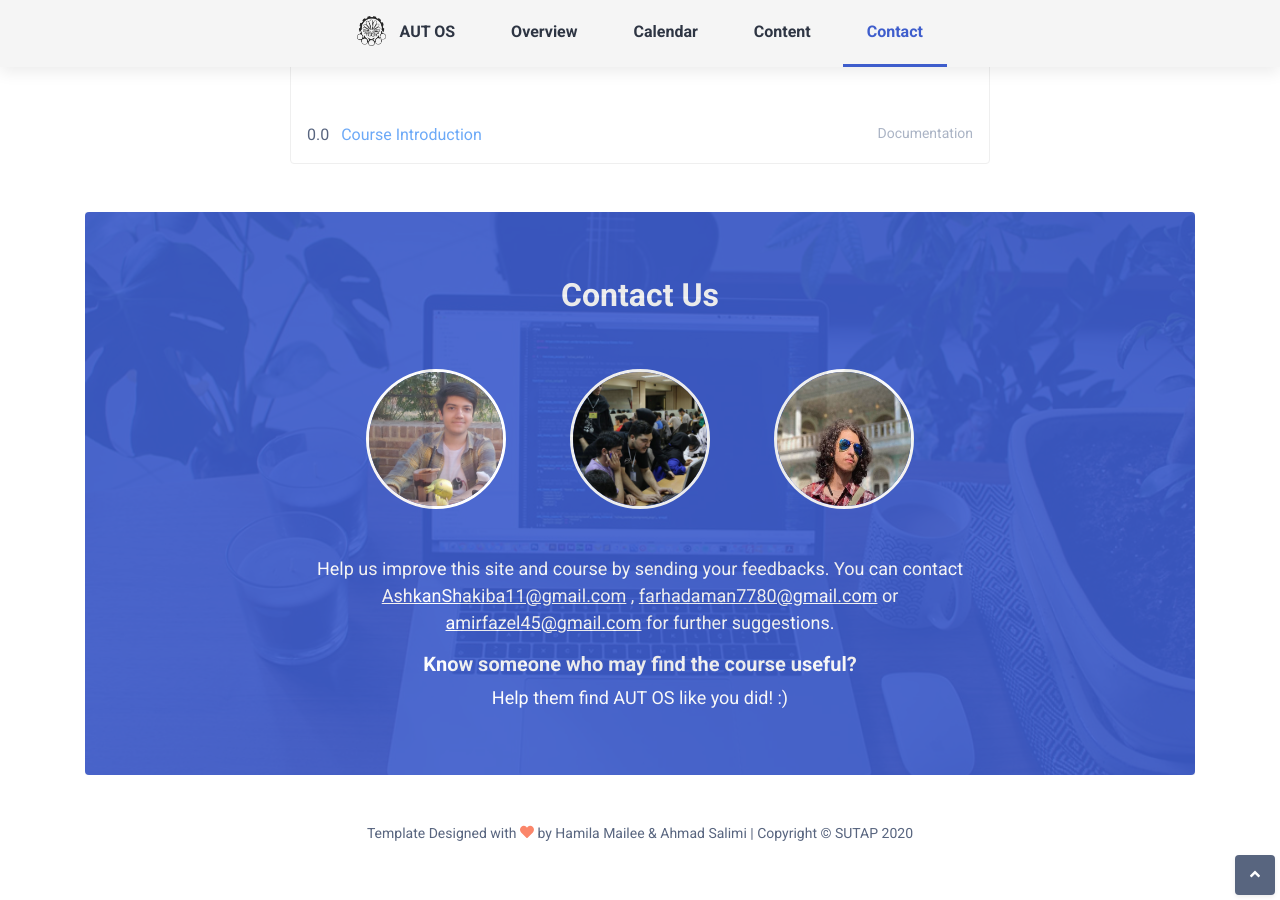
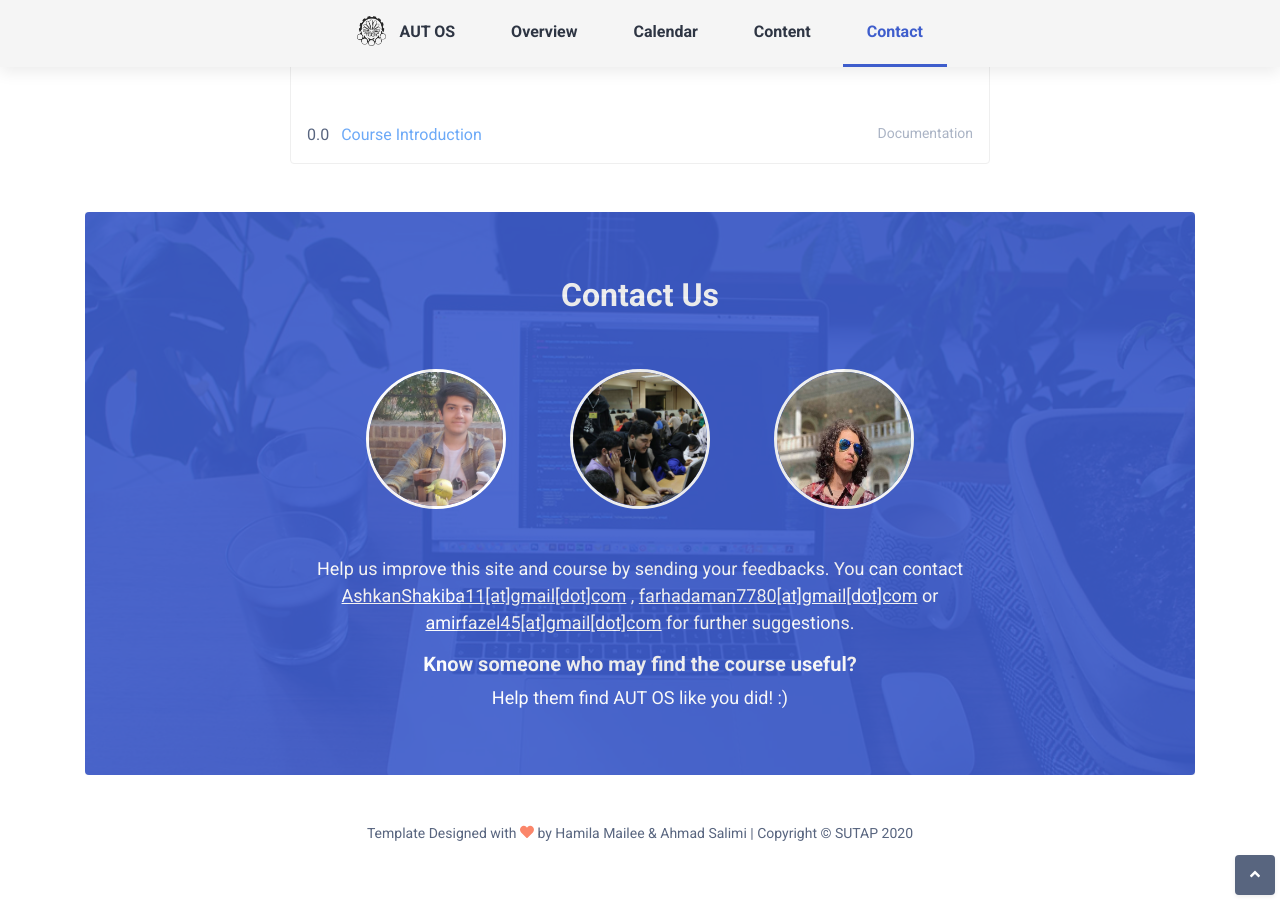
Before and after one commit to OS-CE-AUT/os-ce-aut.github.io, a Jekyll site: the page built from index.html, in a window 1280 px wide and 900 px high, scrolled down 2200 px. Built offline with Jekyll 4.4.1, drawn with Linux system fonts in a browser that asks for light colours; comment, search, counter and statistics services are not loaded.

```diff
--- a/_includes/sections/contact.html
+++ b/_includes/sections/contact.html
@@ -13,9 +13,9 @@
                         src="assets/images/team/amirfazel-koozegar.jpg" alt="image">
                 </div>
                 <p class="intro">Help us improve this site and course by sending your feedbacks.
-                    You can contact <a href="mailto:AshkanShakiba11@gmail.com">AshkanShakiba11@gmail.com</a>
-                    , <a href="mailto:farhadaman7780@gmail.com">farhadaman7780@gmail.com</a>
-                    or <a href="mailto:amirfazel45@gmail.com">amirfazel45@gmail.com</a>
+                    You can contact <a href="mailto:AshkanShakiba11@gmail.com">AshkanShakiba11[at]gmail[dot]com</a>
+                    , <a href="mailto:farhadaman7780@gmail.com">farhadaman7780[at]gmail[dot]com</a>
+                    or <a href="mailto:amirfazel45@gmail.com">amirfazel45[at]gmail[dot]com</a>
                     for further suggestions.
                 <h5 class="intro text-white">Know someone who may find the course useful?</h5>
                 <div>Help them find AUT OS like you did! :)</div>
```
